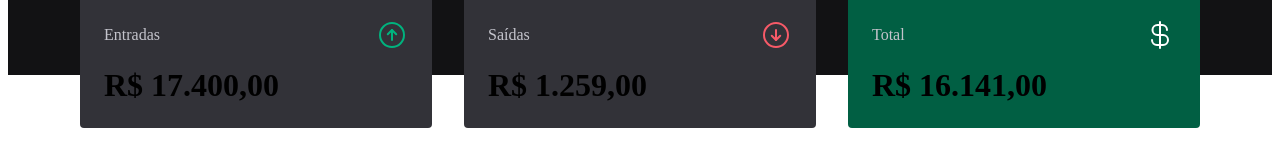
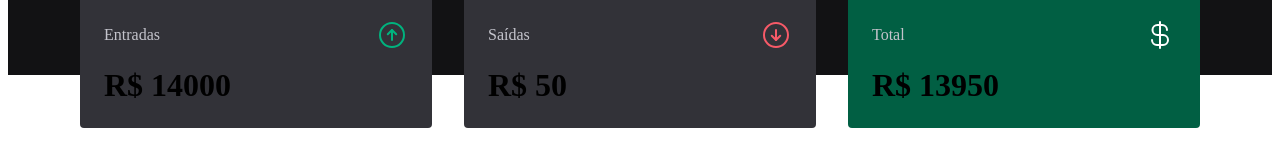
Before and after one commit to hilquiasfmelo/dt-money-2.0, a React (Vite) app: page / in a window 1280 px wide. Shown: the part 143-300 px from the top of the page. Built offline with nearby package versions, Linux system fonts and the light colour scheme; data requests are answered from the project's data file.

Commit message:
Conexão com a API - Calculando resumo de transações

```diff
--- a/src/components/Summary/index.tsx
+++ b/src/components/Summary/index.tsx
@@ -1,5 +1,5 @@
+import { useContext } from 'react'
 import { ArrowCircleDown, ArrowCircleUp, CurrencyDollar } from 'phosphor-react'
-import { useContext } from 'react'
 import { TransactionContext } from '../../contexts/TransactionsContext'
 
 import { SummaryCard, SummaryContainer } from './styles'
@@ -7,7 +7,31 @@
 export function Summary() {
   const { transactions } = useContext(TransactionContext)
 
-  console.log(transactions)
+  const summary = transactions.reduce(
+    (acc, transaction) => {
+      switch (transaction.type) {
+        case 'income':
+          acc.income += transaction.price
+          acc.total += transaction.price
+          break
+        case 'outcome':
+          acc.outcome += transaction.price
+          acc.total -= transaction.price
+          break
+        default:
+          break
+      }
+
+      return acc
+    },
+    {
+      income: 0,
+      outcome: 0,
+      total: 0,
+    },
+  )
+
+  console.log(summary)
 
   return (
     <SummaryContainer>
@@ -17,7 +41,7 @@
           <ArrowCircleUp size={32} color="#00b37e" />
         </header>
 
-        <strong>R$ 17.400,00</strong>
+        <strong>R$ {summary.income}</strong>
       </SummaryCard>
 
       <SummaryCard>
@@ -26,7 +50,7 @@
           <ArrowCircleDown size={32} color="#f75a68" />
         </header>
 
-        <strong>R$ 1.259,00</strong>
+        <strong>R$ {summary.outcome}</strong>
       </SummaryCard>
 
       <SummaryCard variant="green">
@@ -35,7 +59,7 @@
           <CurrencyDollar size={32} color="#fff" />
         </header>
 
-        <strong>R$ 16.141,00</strong>
+        <strong>R$ {summary.total}</strong>
       </SummaryCard>
     </SummaryContainer>
   )
```
